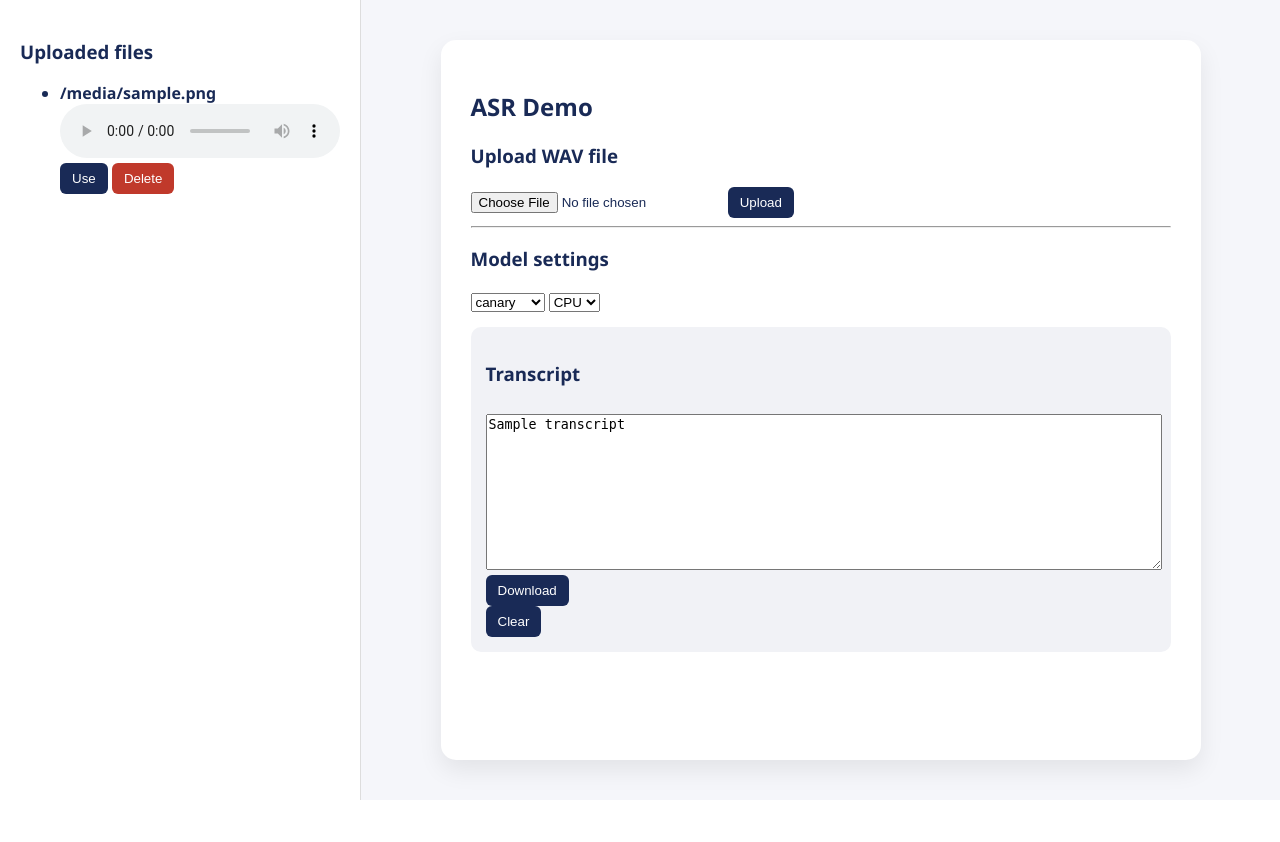
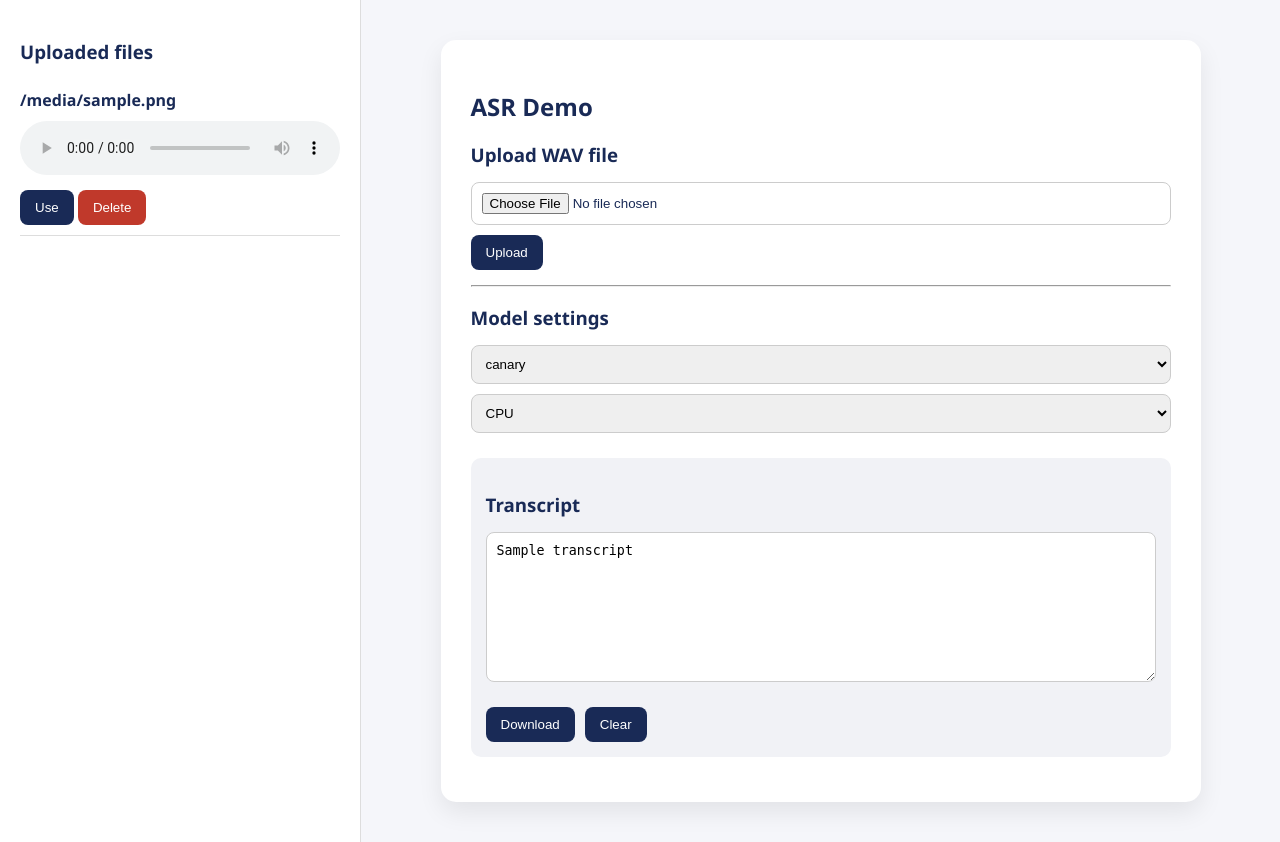
Before and after one commit to danieldedek/test2-image, a Flask app: template app/templates/index.html in a window 1280 px wide. Before the commit the page ends 800 px from the top, so only its background shows below. Run offline with Flask 3, Linux system fonts and the light colour scheme; the template is opened without the code that fills it: most values are stand-ins (such as "Sample title", 1, 10 or a date in 2020); parts of the project's set-up code (start-up, migrations or seed data) failed here and were passed over.

Commit message:
Update style.css

```diff
--- a/app/static/style.css
+++ b/app/static/style.css
@@ -83,25 +26,41 @@ body {
 }
 
 .container {
-    background: #fff;
+    background: #ffffff;
     margin: 40px;
     padding: 30px;
     border-radius: 15px;
+    box-shadow: 0 10px 25px rgba(0,0,0,0.08);
     width: 100%;
     max-width: 700px;
-    box-shadow: 0 10px 25px rgba(0,0,0,0.08);
+}
+
+h2, h3 {
+    margin-bottom: 15px;
+}
+
+form {
+    margin-bottom: 15px;
+}
+
+input, select, textarea {
+    width: 100%;
+    padding: 10px;
+    border-radius: 8px;
+    border: 1px solid #ccc;
+    margin-bottom: 10px;
+    box-sizing: border-box;
 }
 
 textarea {
-    width: 100%;
+    resize: vertical;
     min-height: 150px;
-    margin-top: 10px;
 }
 
 button {
-    padding: 8px 12px;
+    padding: 10px 15px;
+    border-radius: 8px;
     border: none;
-    border-radius: 6px;
     background: #192a56;
     color: white;
     cursor: pointer;
@@ -111,11 +70,16 @@ button:hover {
     background: #0f1b3a;
 }
 
+audio {
+    width: 100%;
+    margin: 10px 0;
+}
+
 .card {
     background: #f1f2f6;
     padding: 15px;
     border-radius: 10px;
-    margin-top: 15px;
+    margin-bottom: 15px;
 }
 
 .card.error {
@@ -123,6 +87,23 @@ button:hover {
     color: #c0392b;
 }
 
-audio {
-    width: 100%;
+ul {
+    padding-left: 0;
+    margin: 0;
 }
+
+li {
+    list-style: none;
+    border-bottom: 1px solid #ddd;
+    padding: 10px 0;
+}
+
+.button-row {
+    display: flex;
+    gap: 10px;
+    margin-top: 10px;
+}
+
+.button-row form {
+    margin: 0;
+}
```
Also changed, not shown: other parts of app/static/style.css (+2 -59 lines).
